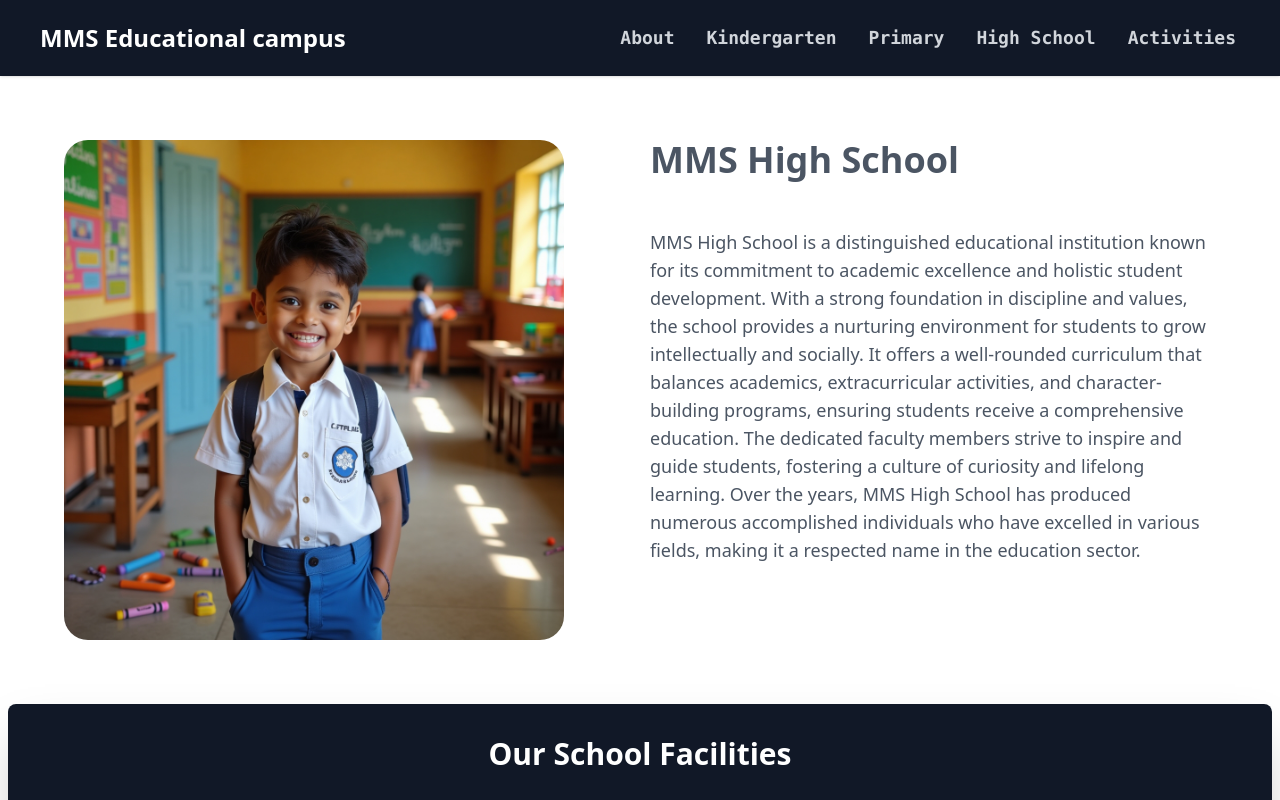
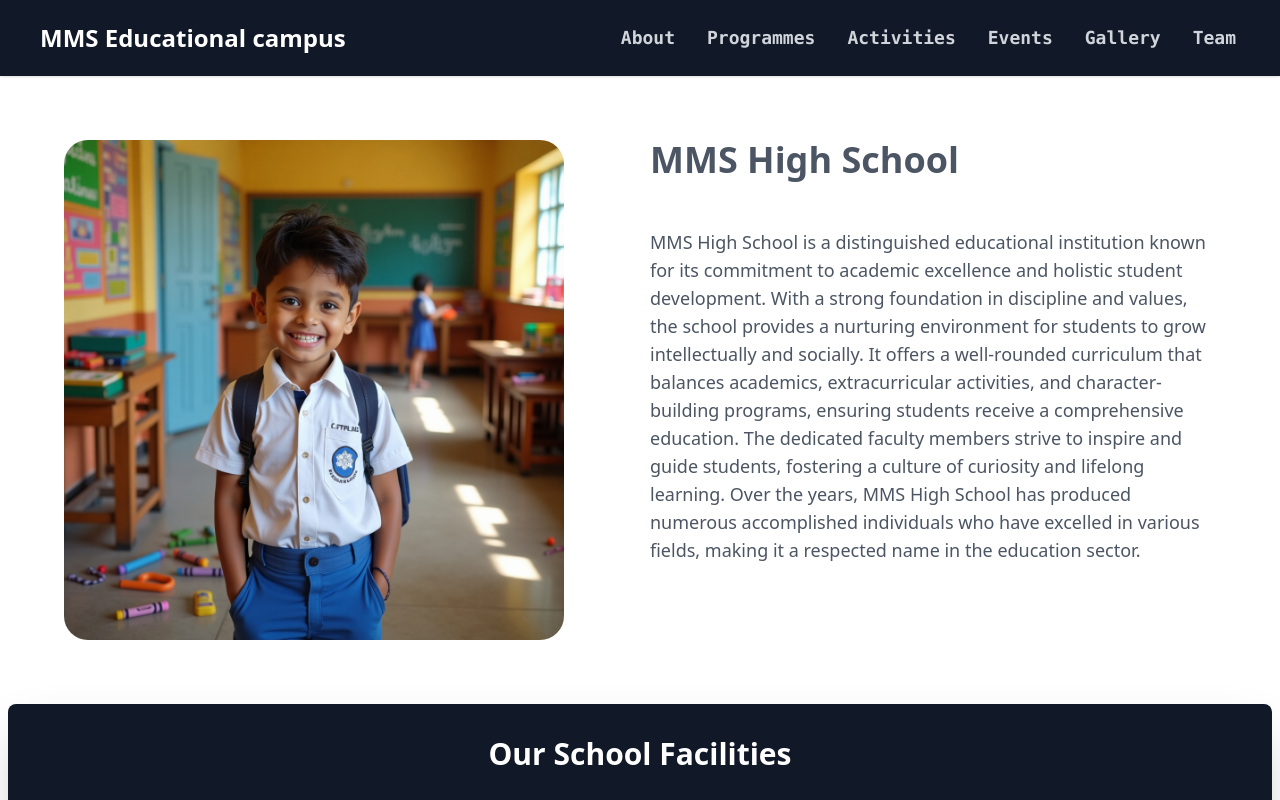
Before and after one commit to binshadhbu/mms-school-website, a Next.js app: page /programmes/primary in a window 1280 px wide. Shown: the top 800 px of the page. Built offline with nearby package versions, Linux system fonts and the light colour scheme.

Commit message:
Added dropdown and styling to navbar

```diff
--- a/components/Navbar.tsx
+++ b/components/Navbar.tsx
@@ -17,14 +17,22 @@ export default function Navbar() {
   // Navigation items array
   const navItems = [
     { name: "About", href: "/about" },
-    { name: "Kindergarten", href: "/programmes/kindergarten" },
-    { name: "Primary", href: "/programmes/primary" },
-    { name: "High School", href: "/programmes/highschool" },
-    { name: "Activities", href: "/Activities" },
-    // { name: "Events", href: "/events" },
-    // { name: "Gallery", href: "/gallery" },
-    // { name: "Achievements", href: "/achievements" },
-    // { name: "Team", href: "/team" }
+
+    {
+      name: "Programmes",
+      href: "#",
+      children: [
+        { name: "Kindergarten", href: "/programmes/kindergarten" },
+        { name: "Primary", href: "/programmes/primary" },
+        { name: "High School", href: "/programmes/highschool" },
+      ]
+    },
+
+    { name: "Activities", href: "/activities" },
+    { name: "Events", href: "/events" },
+    { name: "Gallery", href: "/gallery" },
+    { name: "Team", href: "/team" }
+
   ];
 
   return (
@@ -104,9 +112,21 @@ export default function Navbar() {
                   <Link href={item.href} className="flex items-center">
                     {item.name}
                   </Link>
+                  {item.children && (
+                    <ul className="mt-2 ml-4 space-y-2">
+                      {item.children.map((subItem, subIndex) => (
+                        <li key={subIndex}>
+                          <Link href={subItem.href} className="text-white hover:text-gray-300">
+                            {subItem.name}
+                          </Link>
+
                 </li>
               ))}
             </ul>
+            )}
+            </li>
+          ))}
+        </ul>
           </div>
 
           {/* Desktop Menu */}
@@ -115,11 +135,23 @@ export default function Navbar() {
               {navItems.map((item, index) => (
                 <li
                   key={index}
-                  className="flex items-center p-1 text-lg gap-x-2 text-gray-300 hover:text-white font-extrabold font-mono"
+                  className="relative group flex items-center p-1 text-lg gap-x-2 text-gray-300 hover:text-white font-extrabold font-mono"
                 >
                   <Link href={item.href} className="flex items-center">
                     {item.name}
                   </Link>
+                  {item.children && (
+                    <ul className="absolute left-0 top-full hidden space-y-2 bg-slate-700 text-white group-hover:block z-50 shadow-lg rounded-lg">
+                      {item.children.map((subItem, subIndex) => (
+                        <li key={subIndex}>
+                          <Link href={subItem.href} className="block px-4 py-2 text-white hover:bg-gray-800">
+                            {subItem.name}
+                          </Link>
+                        </li>
+                      ))}
+                      </ul>
+                  )}
+
                 </li>
               ))}
 
```
